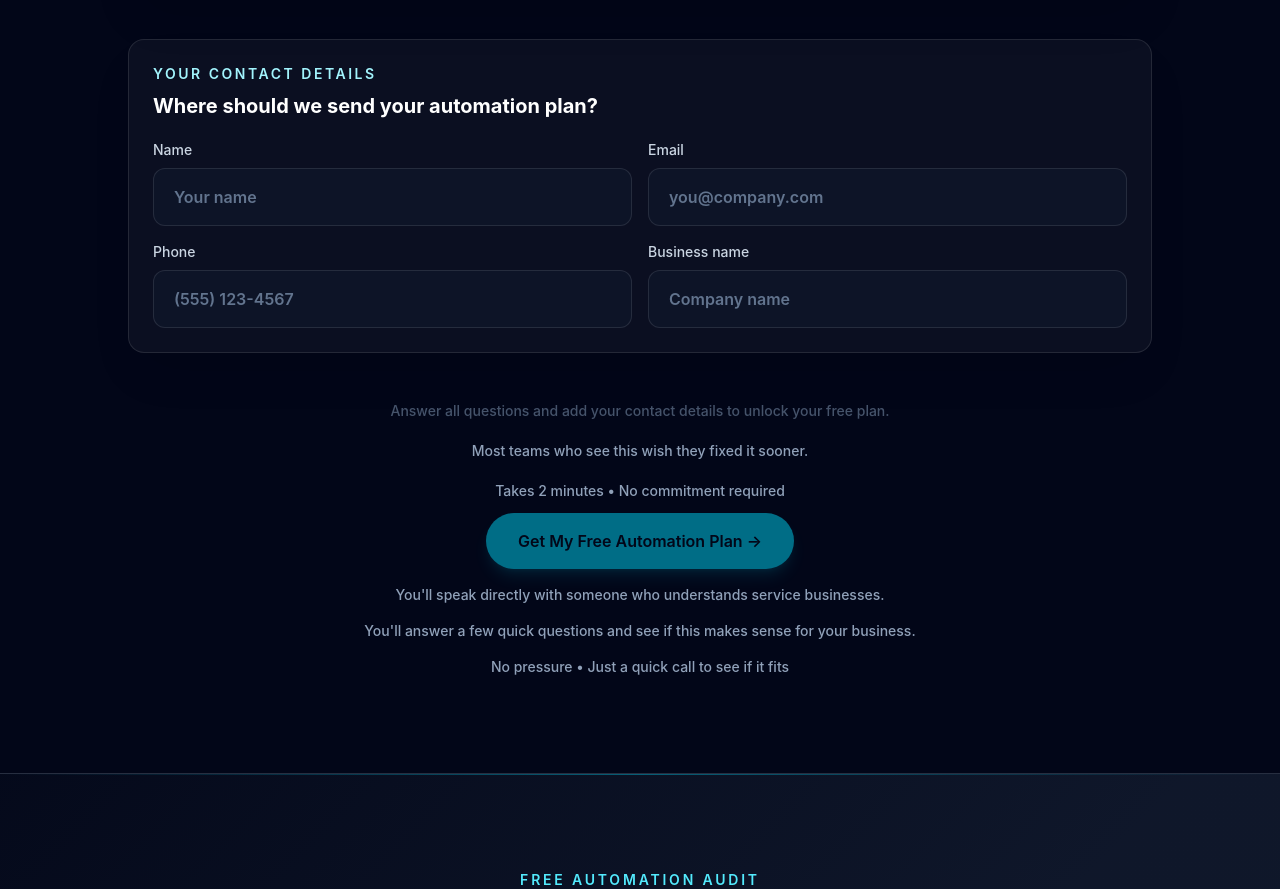
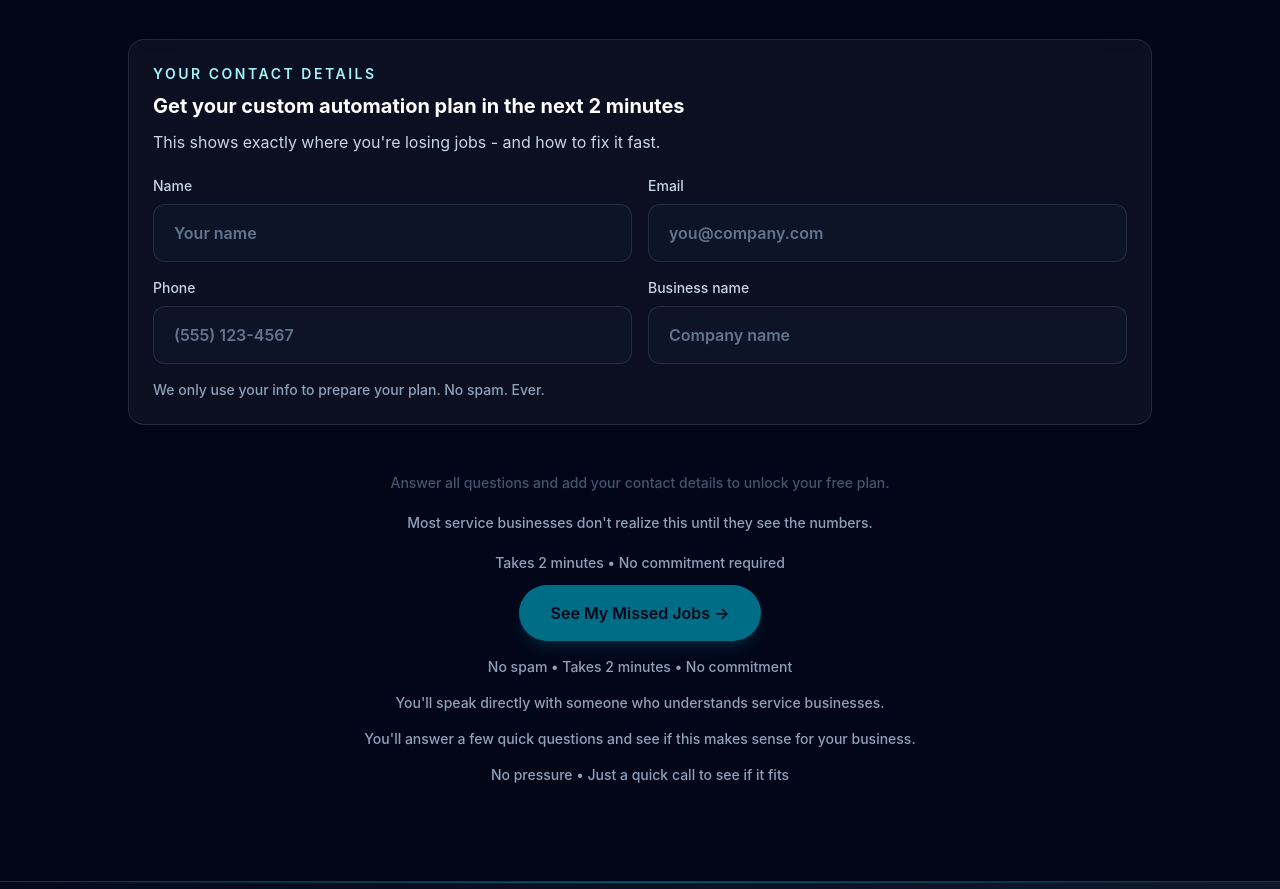
Before and after one commit to VjekoTRW/ai-agency-lead-capture, a React (Vite) app: page / in a window 1280 px wide. Shown: the part 3592-4481 px from the top of the page. Built offline with nearby package versions, Linux system fonts and the light colour scheme; no server answers.

Commit message:
Contact capture update 1

```diff
--- a/src/App.tsx
+++ b/src/App.tsx
@@ -478,8 +478,12 @@ function App() {
                 Your contact details
               </p>
               <h3 className="mt-2 text-xl font-bold text-white">
-                Where should we send your automation plan?
+                Get your custom automation plan in the next 2 minutes
               </h3>
+              <p className="mt-2 leading-7 text-slate-300">
+                This shows exactly where you&apos;re losing jobs - and how to
+                fix it fast.
+              </p>
             </div>
 
             <div className="grid gap-4 sm:grid-cols-2">
@@ -555,6 +559,9 @@ function App() {
                 />
               </label>
             </div>
+            <p className="mt-4 text-sm font-medium text-slate-400">
+              We only use your info to prepare your plan. No spam. Ever.
+            </p>
           </div>
 
           <div className="mt-12 text-center">
@@ -566,11 +573,12 @@ function App() {
               }`}
             >
               {canBookAudit
-                ? "Based on your answers, you're likely missing qualified jobs each week."
+                ? "Based on your answers, you're likely losing 5-15+ jobs per month from missed calls and slow follow-up."
                 : 'Answer all questions and add your contact details to unlock your free plan.'}
             </p>
             <p className="mb-5 text-sm font-medium text-slate-400">
-              Most teams who see this wish they fixed it sooner.
+              Most service businesses don&apos;t realize this until they see
+              the numbers.
             </p>
             <p className="mb-3 text-sm font-medium text-slate-400">
               Takes 2 minutes &bull; No commitment required
@@ -590,10 +598,13 @@ function App() {
                     : 'cursor-not-allowed opacity-50'
                 }`}
               >
-                Get My Free Automation Plan -&gt;
+                See My Missed Jobs -&gt;
               </button>
             </a>
           </div>
+          <p className="mt-4 text-center text-sm font-medium text-slate-400">
+            No spam &bull; Takes 2 minutes &bull; No commitment
+          </p>
           <p className="mt-4 text-center text-sm font-medium text-slate-400">
             You&apos;ll speak directly with someone who understands service
             businesses.
```
